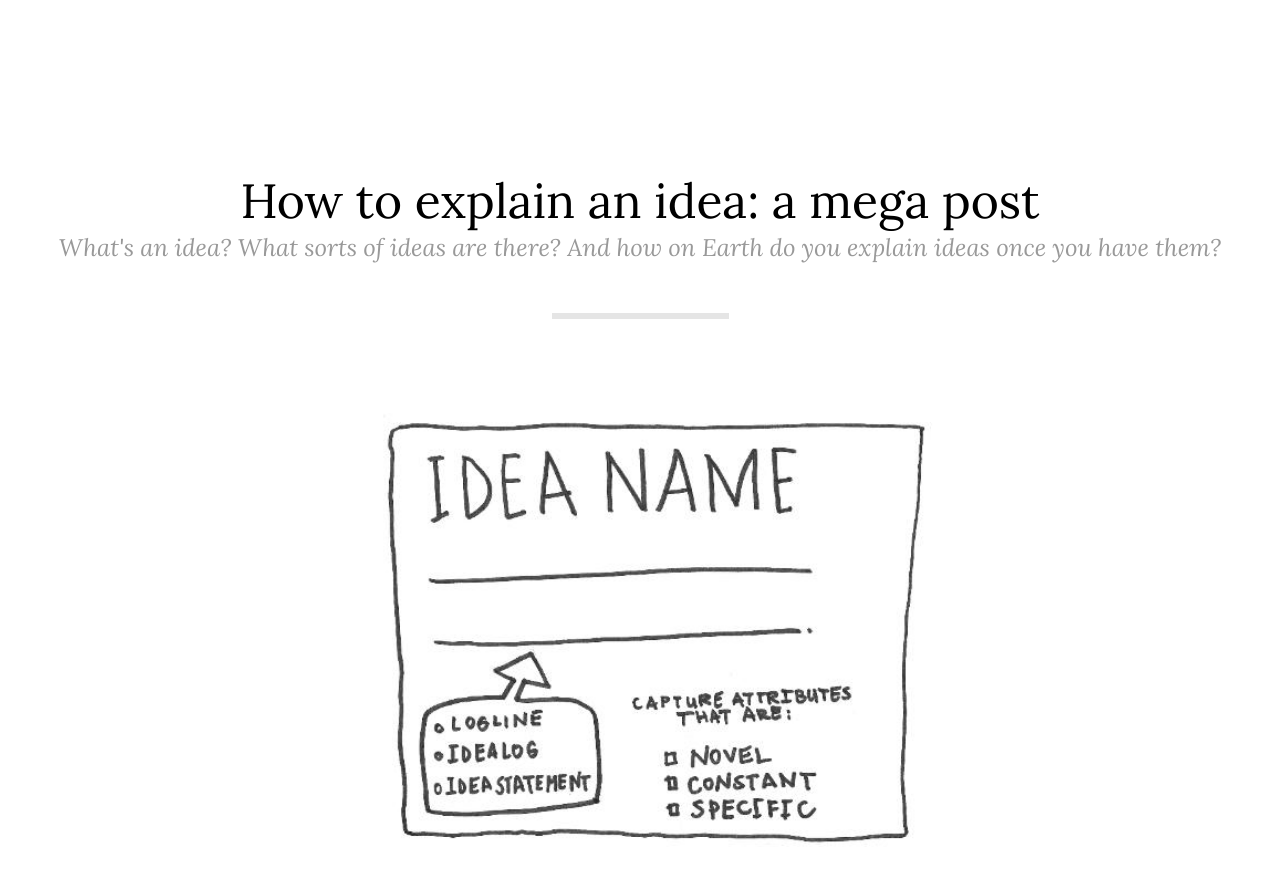
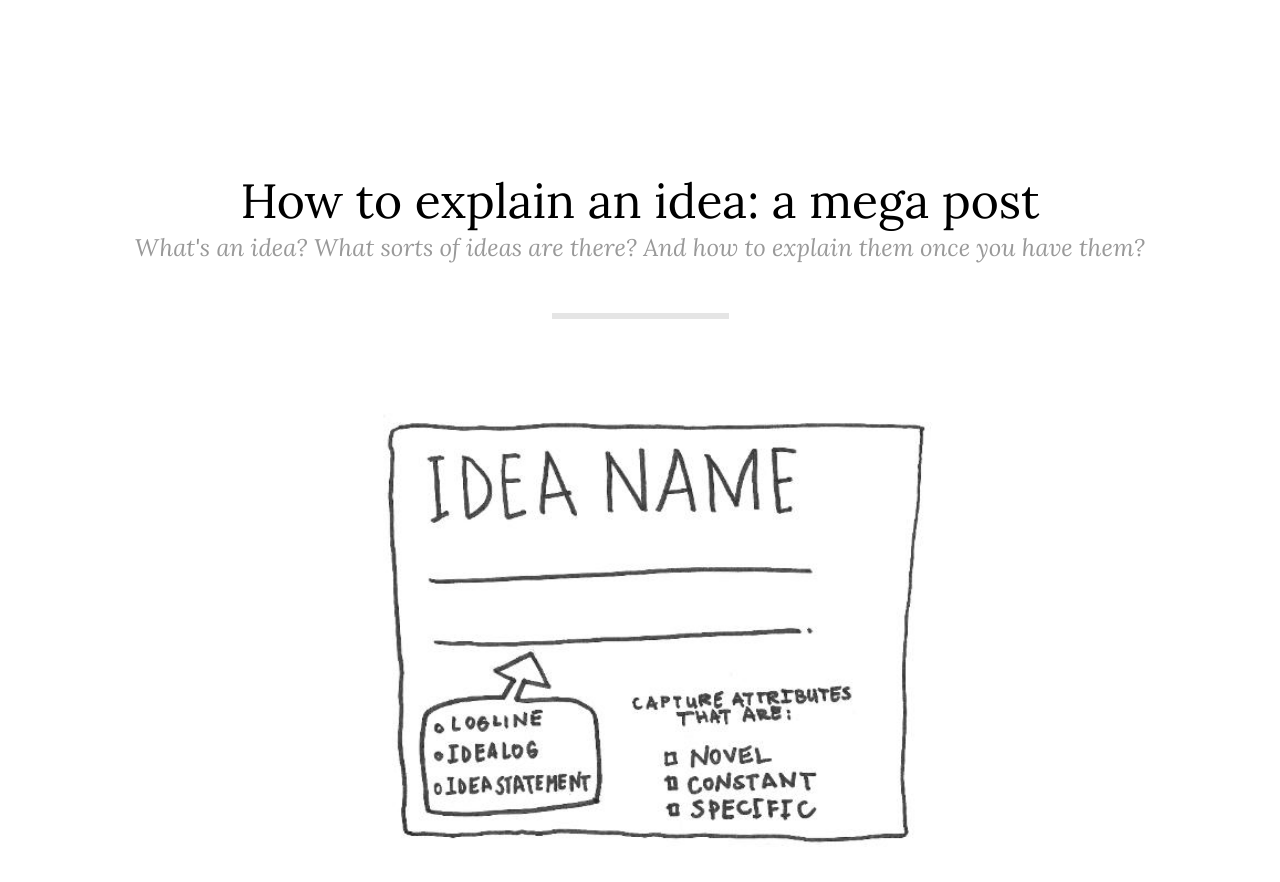
Before and after one commit to markhpollard/markhpollard.github.io, a Jekyll site: the page built from _posts/2018-09-27-how-to-explain-an-idea-a-mega-post.markdown, in a window 1280 px wide and 900 px high. Shown: the top 882 px of the window. Built offline with Jekyll 4.4.1, drawn with Linux system fonts in a browser that asks for light colours; nearby versions of some CDN libraries.

Commit message:
Updated How To Explain An Idea A Mega Post

```diff
--- a/_posts/2018-09-27-how-to-explain-an-idea-a-mega-post.markdown
+++ b/_posts/2018-09-27-how-to-explain-an-idea-a-mega-post.markdown
@@ -17,10 +17,12 @@ categories:
 - innovative ideas
 - creative idea
 - creative ideas
+- how to explain
+- how to explain an idea
 tags:
 - Creativity
-summary: 'What''s an idea? What sorts of ideas are there? And how on Earth do you
-  explain ideas once you have them? '
+summary: 'What''s an idea? What sorts of ideas are there? And how to explain them
+  once you have them? '
 image: "/uploads/idea-writeup-template.jpeg"
 ---
 
```
